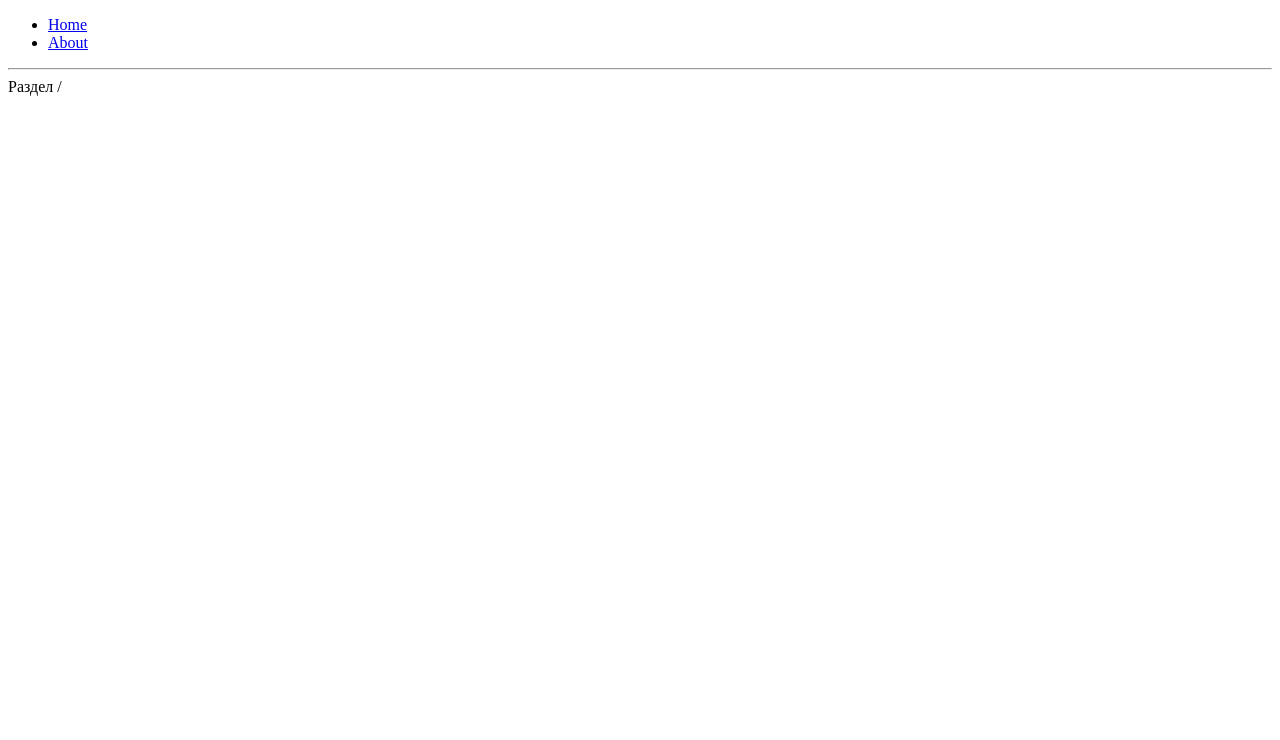
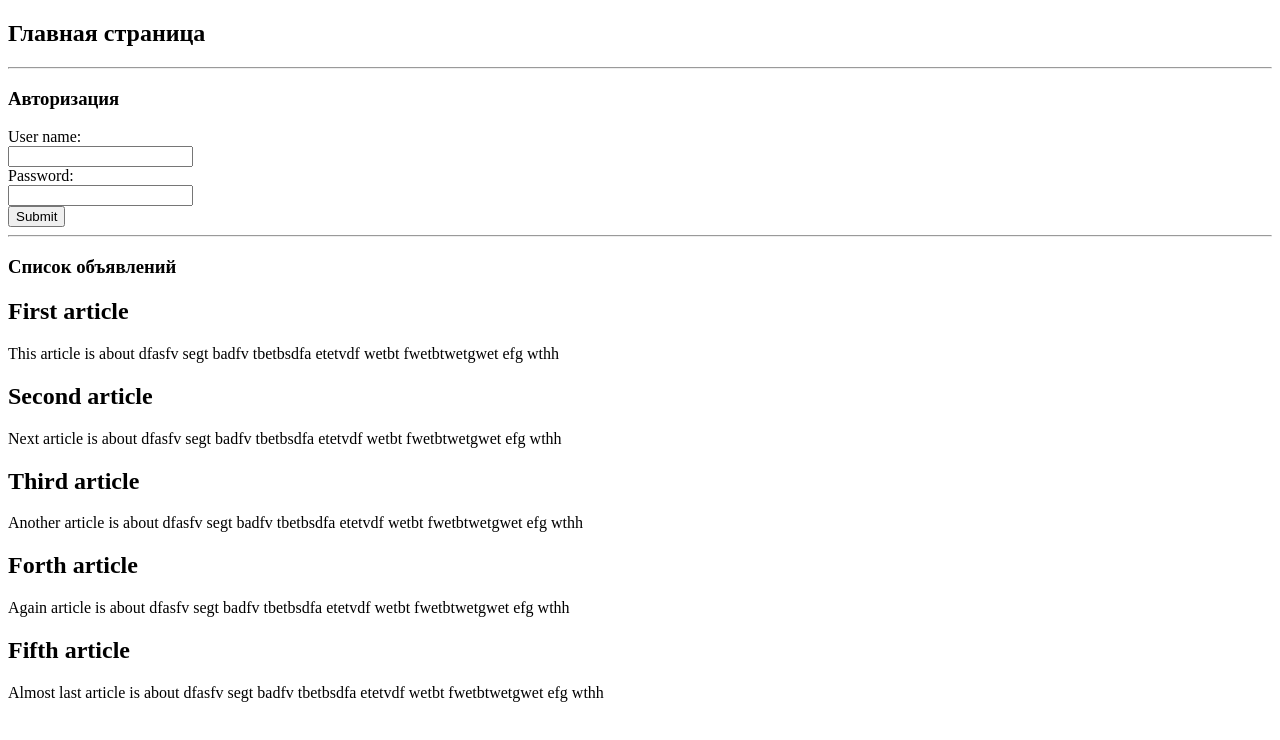
Before and after one commit to DenisDimitriy/Adverts-on-React, a React (Create React App) app: page / in a window 1280 px wide. Shown: the top 740 px of the page. Built offline with nearby package versions, Linux system fonts and the light colour scheme; the HTML template or start-up script is replaced by a standard one.

Commit message:
add adverts

```diff
--- a/src/About.js
+++ /dev/null
@@ -1,11 +0,0 @@
-import React, { Component } from 'react'
-
-export default class About extends Component {
-  render() {
-    return (
-      <div>
-        <div>Раздел /about</div>
-      </div>
-    )
-  }
-}
--- /dev/null
+++ b/src/Advert.js
@@ -0,0 +1,12 @@
+import React, { Component } from 'react'
+
+export default class Advert extends Component {
+  render() {
+    return (
+      <div>
+        <h2>Просмотр статьи</h2>
+        <hr/>
+      </div>
+    )
+  }
+}
--- a/src/App.js
+++ b/src/App.js
@@ -1,7 +1,7 @@
 import React, { Component } from 'react'
-import About from './About'
+import Advert from './Advert'
 import Home from './Home'
-import { BrowserRouter as Router, Route, Link } from "react-router-dom";
+import { BrowserRouter as Router, Route } from "react-router-dom";
 
 /** Router from https://reacttraining.com/react-router/web/example/basic */
 
@@ -10,19 +10,8 @@ export default class App extends Component{
         return(
             <Router>
                 <div>
-                <ul>
-                    <li>
-                    <Link to="/">Home</Link>
-                    </li>
-                    <li>
-                    <Link to="/about">About</Link>
-                    </li>
-                </ul>
-
-                <hr />
-
-                <Route exact path="/" component={Home} />
-                <Route path="/about" component={About} />
+                    <Route exact path="/" component={Home} />
+                    <Route path="/advert" component={Advert} />
                 </div>
             </Router>
         )
--- a/src/Home.js
+++ b/src/Home.js
@@ -1,10 +1,17 @@
 import React, { Component } from 'react'
+import Authorization from './components/Authorization'
+import AdvertList from './components/AdvertList'
 
 export default class Home extends Component {
+
   render() {
     return (
       <div>
-        <div>Раздел /</div>
+        <h2>Главная страница</h2>
+        <hr/>
+        <Authorization />
+        <hr/>
+        <AdvertList />
       </div>
     )
   }
--- /dev/null
+++ b/src/adverts.js
@@ -0,0 +1,37 @@
+export default [
+    {
+        "id": "1234",
+        "author": "Vasya",
+        "date": "2016-06-09T15:03:23.000Z",
+        "title": "First article",
+        "text": "This article is about dfasfv segt badfv tbetbsdfa etetvdf wetbt fwetbtwetgwet efg wthh"
+    },
+    {
+        "id": "5678",
+        "author": "Nata",
+        "date": "2016-06-10T15:03:23.000Z",
+        "title": "Second article",
+        "text": "Next article is about dfasfv segt badfv tbetbsdfa etetvdf wetbt fwetbtwetgwet efg wthh"
+    },
+    {
+        "id": "9012",
+        "author": "Denis",
+        "date": "2016-06-11T15:03:23.000Z",
+        "title": "Third article",
+        "text": "Another article is about dfasfv segt badfv tbetbsdfa etetvdf wetbt fwetbtwetgwet efg wthh"
+    },
+    {
+        "id": "3456",
+        "author": "Vasya",
+        "date": "2016-06-12T15:03:23.000Z",
+        "title": "Forth article",
+        "text": "Again article is about dfasfv segt badfv tbetbsdfa etetvdf wetbt fwetbtwetgwet efg wthh"
+    },
+    {
+        "id": "7890",
+        "author": "Nata",
+        "date": "2016-06-13T15:03:23.000Z",
+        "title": "Fifth article",
+        "text": "Almost last article is about dfasfv segt badfv tbetbsdfa etetvdf wetbt fwetbtwetgwet efg wthh"
+    }
+]
--- /dev/null
+++ b/src/components/AdvertBlock.js
@@ -0,0 +1,12 @@
+import React, { Component } from 'react'
+
+export default class AdvertBlock extends Component {
+  render() {
+    return (
+      <div>
+        <h2>{this.props.advert.title}</h2>
+        <div>{this.props.advert.text}</div>
+      </div>
+    )
+  }
+}
--- /dev/null
+++ b/src/components/AdvertList.js
@@ -0,0 +1,19 @@
+import React, { Component } from 'react'
+import AdvertBlock from './AdvertBlock'
+import adverts from '../adverts'
+
+export default class AdvertList extends Component {
+    render() {
+        const advertArray = adverts.map ((advert, index) =>
+            <div key = {advert.id}>
+                <AdvertBlock advert = {advert} />
+            </div>
+        )
+        return (
+            <div>
+                <h3>Список объявлений</h3>
+                {advertArray}
+            </div>
+        )
+    }
+}
--- /dev/null
+++ b/src/components/Authorization.js
@@ -0,0 +1,22 @@
+import React, { Component } from 'react'
+
+export default class Authorization extends Component {
+  render() {
+    return (
+      <div>
+        <h3>Авторизация</h3>
+        <form>
+            <label>
+                User name: <br/>
+                <input type="text" />
+            </label><br/>
+            <label>
+                Password: <br/>
+                <input type="text" />
+            </label> <br/>
+            <input type="submit" value="Submit" />
+        </form>
+      </div>
+    )
+  }
+}
```
